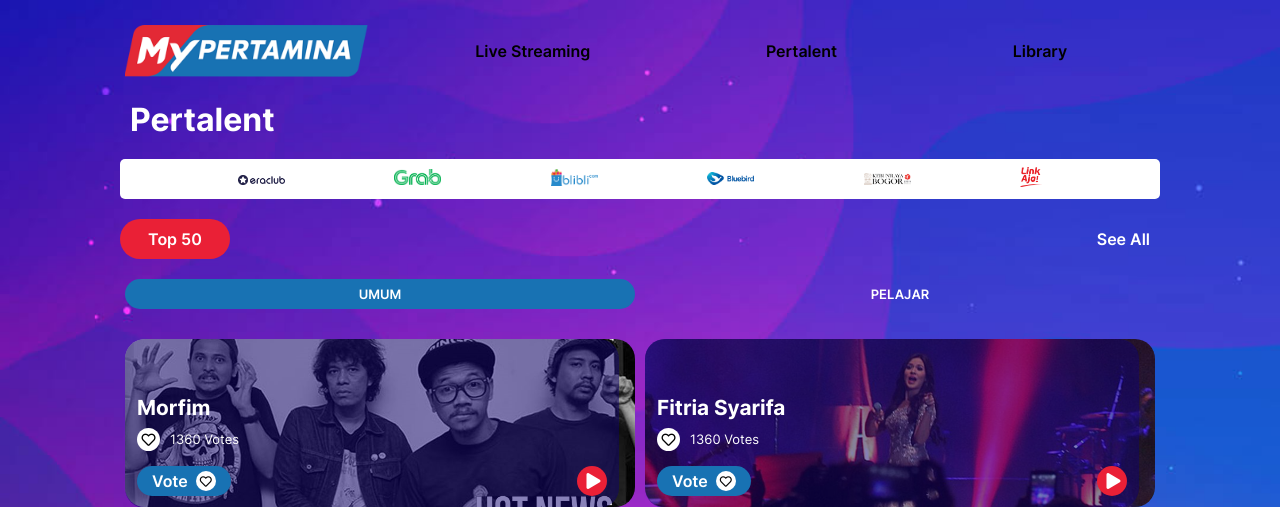
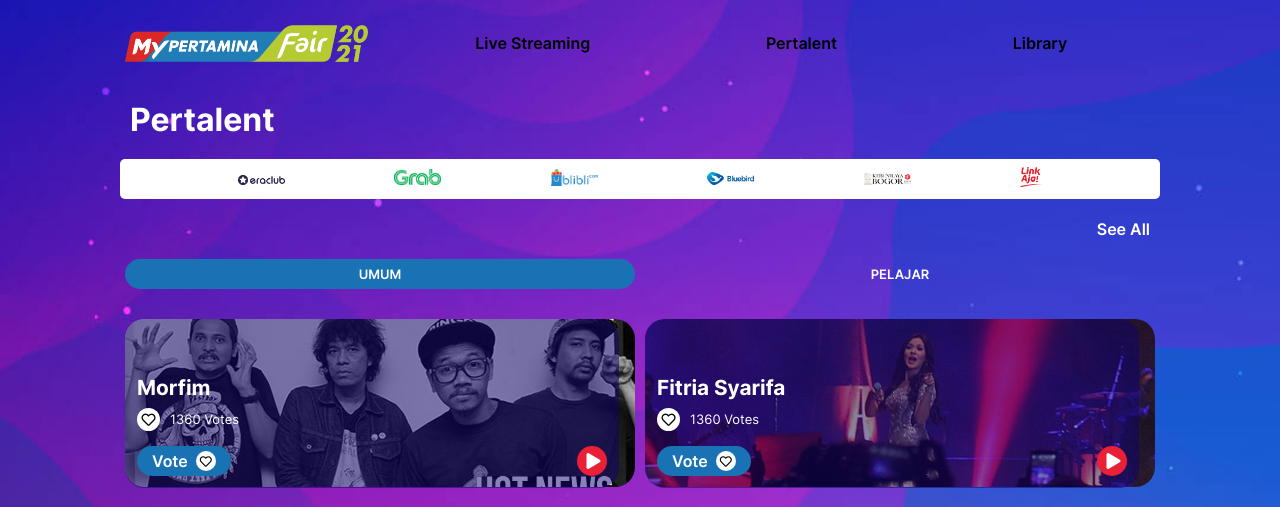
Before and after one commit to bornasbilly/pertalent, a PHP site: page /pertalent/ in a window 1280 px wide. Shown: the top 507 px of the page. Run offline with PHP 8.4, Linux system fonts and the light colour scheme.

Commit message:
Rubah Logo, Remove top label

```diff
--- a/assets/css/index.css
+++ b/assets/css/index.css
@@ -108,7 +108,7 @@ input {
 }
 
 .logo a {
-  width: 50%;
+  width: 60%;
 }
 
 .logo-form span {
--- a/index.php
+++ b/index.php
@@ -18,14 +18,10 @@
                     <li><img src="<?= $site_url; ?>assets/img/ads-logo/link-aja.png" alt="Link Aja"></li>
                 </ul>
             </div>
-
-            <!-- <div class="banner mt-2">
-                <img class="hvr-zoom" src="assets/img/banner.jpg" alt="Banner">
-            </div> -->
             <div class="top-video-links mt-2 mb-2">
                 <div class="row">
                     <div class="col-6">
-                        <span class="rank-label"> Top 50</span>
+                        <!-- <span class="rank-label"> Top 50</span> -->
                     </div>
                     <div class="col-6">
                         <a class="pr-1 txt-light" href="<?= $site_url; ?>page-umum.php">See All</a>
--- a/page-pelajar.php
+++ b/page-pelajar.php
@@ -6,7 +6,7 @@
                         <h1>Pertalent</h1>
                     </div>
                     <div class="col-6">
-                        <span class="rank-label"> Top 50</span>
+                        <!-- <span class="rank-label"> Top 50</span> -->
                     </div>
                 </div>
             </div>
--- a/page-umum.php
+++ b/page-umum.php
@@ -6,7 +6,7 @@
                         <h1>Pertalent</h1>
                     </div>
                     <div class="col-6">
-                        <span class="rank-label"> Top 50</span>
+                        <!-- <span class="rank-label"> Top 50</span> -->
                     </div>
                 </div>
             </div>
```
Also changed, not shown: assets/img/logo-bak.png (added), assets/img/logo.png.
